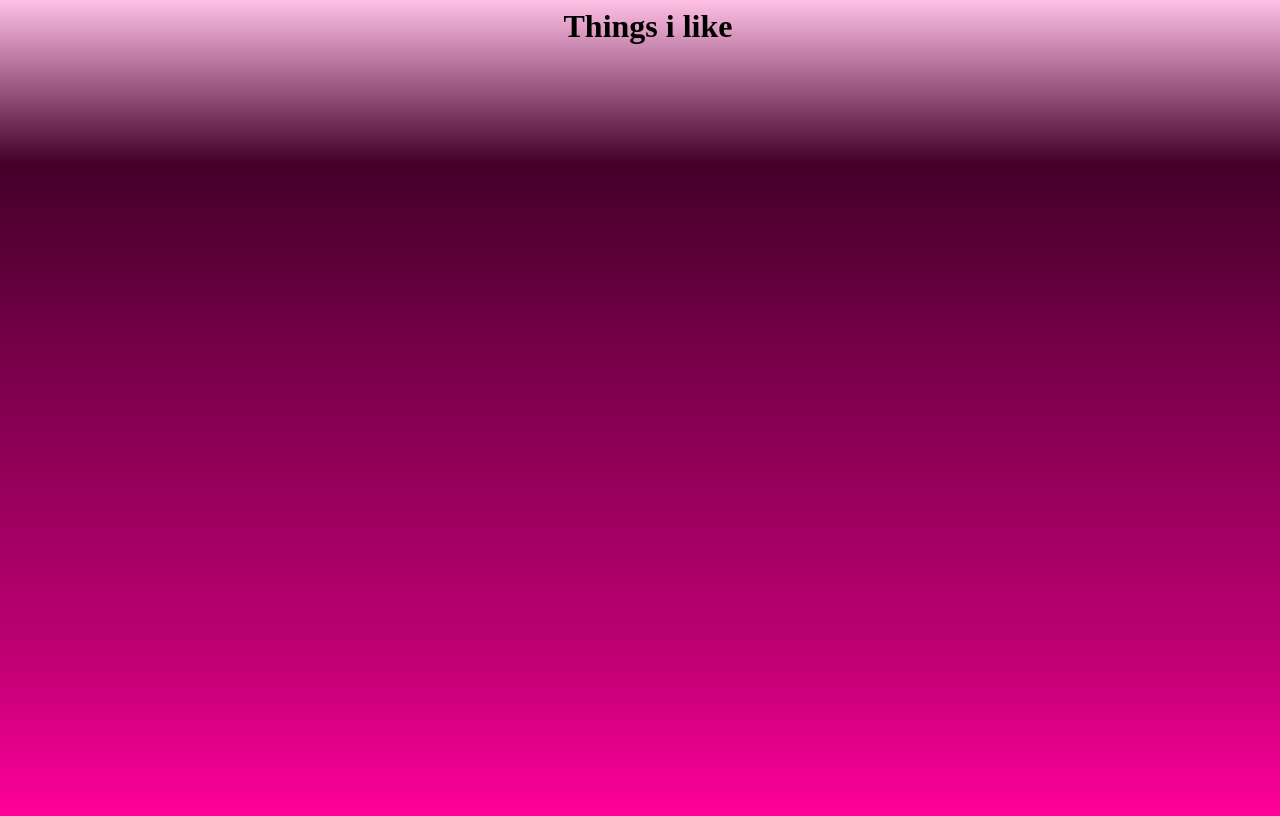
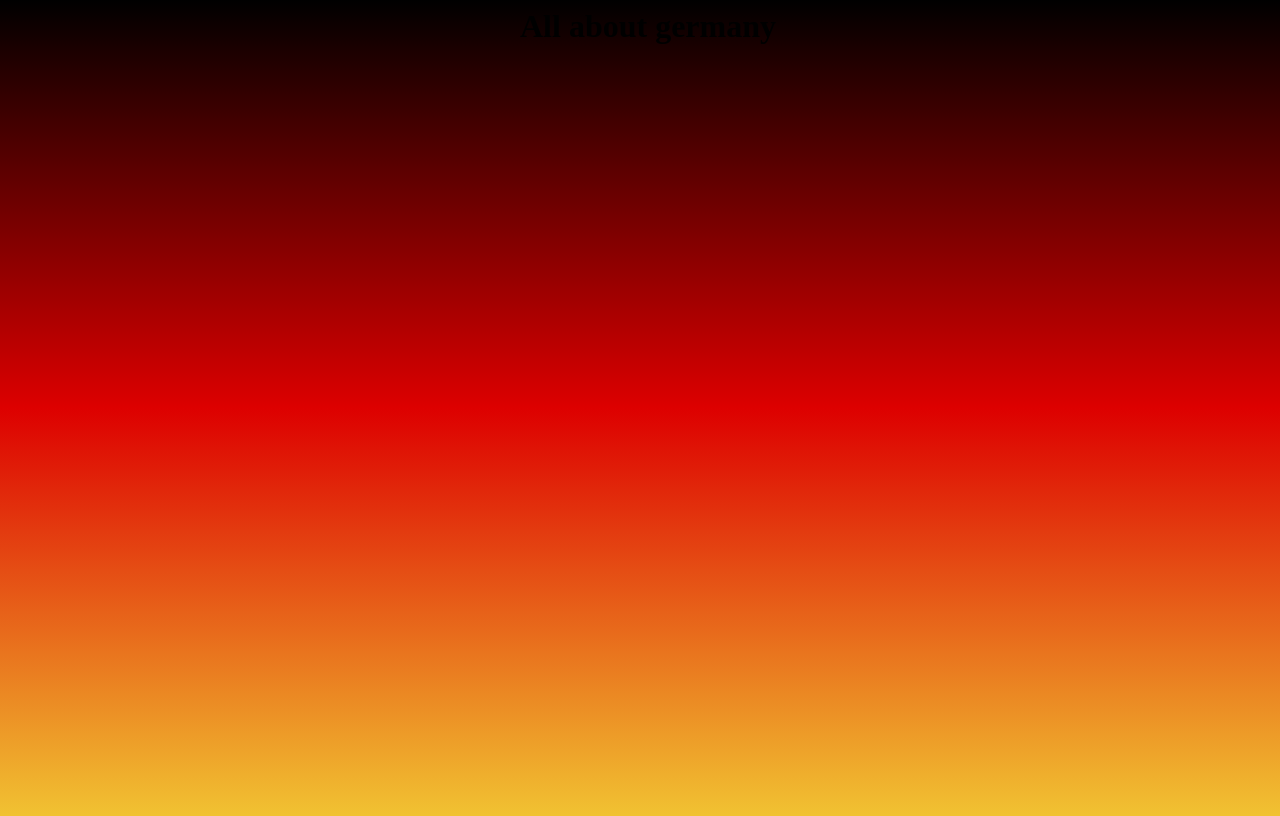
Before and after one commit to celina2024/my-Website-, a plain HTML site: page index.html in a window 1280 px wide. Drawn offline with Linux system fonts and the light colour scheme.

Commit message:
Update index.html

```diff
--- a/index.html
+++ b/index.html
@@ -3,7 +3,7 @@
   <style>
      body{
          text-align: center;
-         background-image: linear-gradient(rgb(255, 192, 230   ), rgb(67, 0, 41  ),rgb(111, 0, 68  ),rgb(151, 0, 92  ),rgb(189, 0, 114  ),rgb(255, 0, 155  ));
+          background-image: linear-gradient(rgb(0, 0, 0), rgb(221,0,0), rgb(241,194,50));
          min-width: 100%;
          min-height: 100%;
       }
@@ -11,7 +11,7 @@
 </head>
 
 <body>
-<h1>Things i like </h1>
+<h1>All about germany</h1>
 
 
 
```
